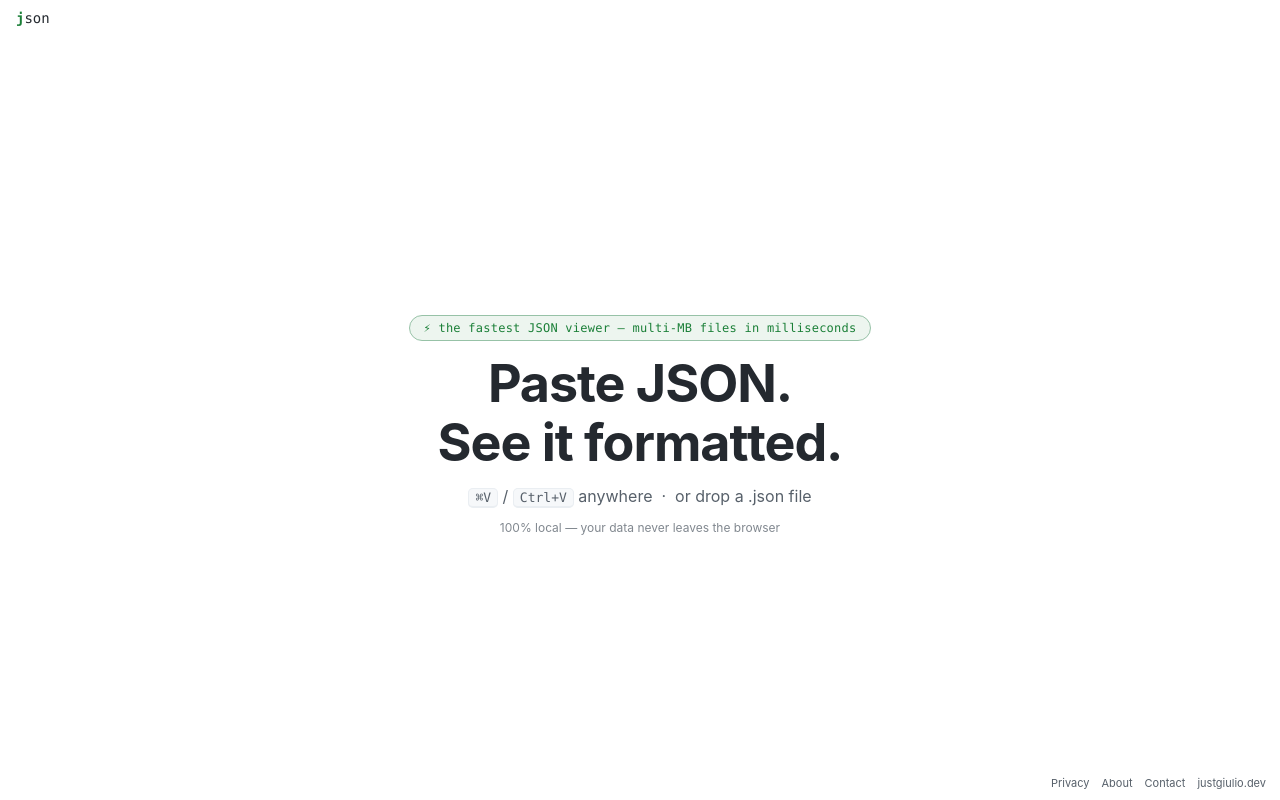
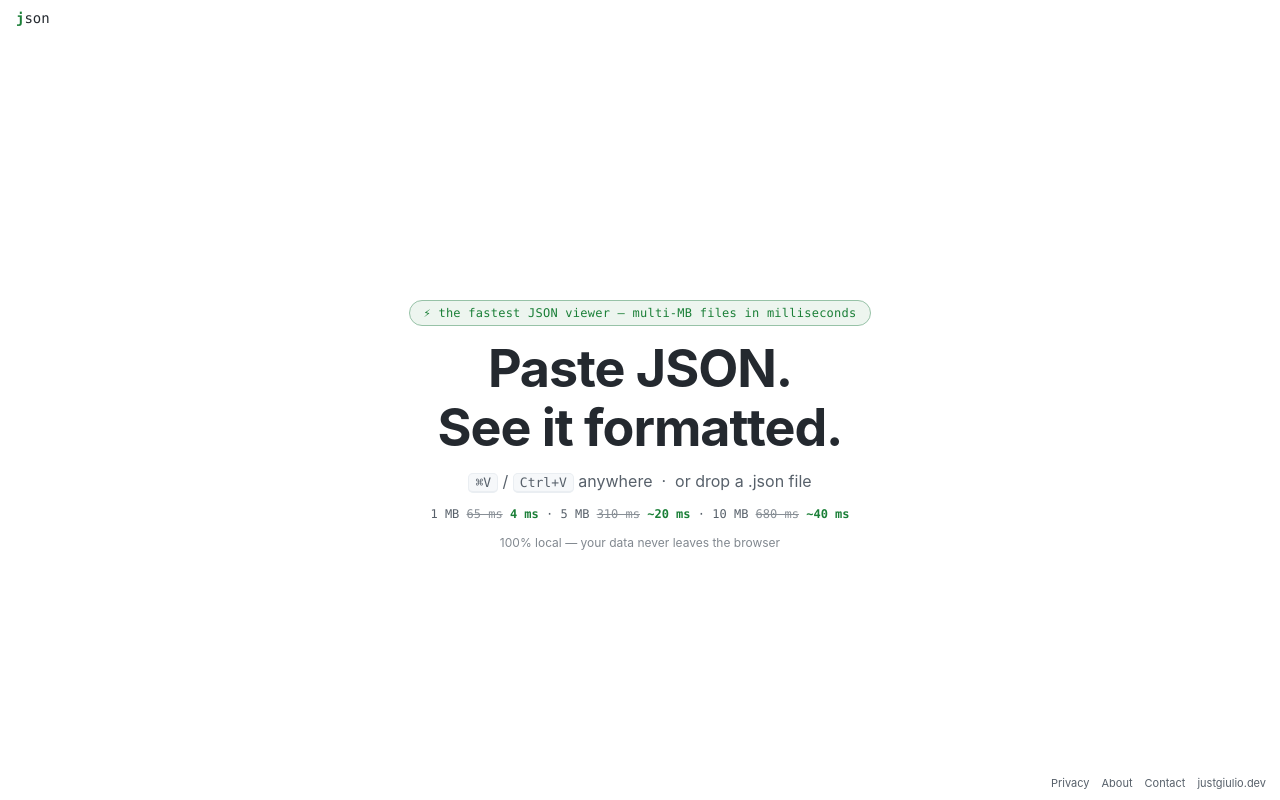
Before and after one commit to Remeic/pastejson, a website built with Vite: page index.html in a window 1280 px wide. Built offline with nearby package versions, Linux system fonts and the light colour scheme; some packages are replaced by stand-ins of ours.

Commit message:
feat: benchmark chips on landing (#31)
* feat: landing bench chips — 5MB ~20ms, 25KB gzipped, 0ms server

* feat: landing chips = time-by-size scale (100KB..10MB), measured min-of-7

* feat: bench chips -> single nowrap scale line, vw-clamped

* feat: landing line = struck typical full-render vs ours (measured Chrome vs pipeline)

```diff
--- a/index.html
+++ b/index.html
@@ -59,6 +59,9 @@
         background: color-mix(in srgb, var(--accent) 8%, var(--bg));
         padding: 5px 14px; border-radius: 999px; letter-spacing: 0.02em;
       }
+      .bench { margin: 2px 0 0; font-family: var(--mono); white-space: nowrap; font-size: clamp(9px, 2.7vw, 12px); color: var(--muted); }
+      .bench b { color: var(--accent); font-weight: 600; }
+      .bench s { opacity: 0.7; }
       [hidden] { display: none !important; }
       #foot { position: fixed; right: 14px; bottom: 10px; display: flex; gap: 12px; font-size: 11px; }
       #foot a { color: var(--muted); text-decoration: none; }
@@ -96,6 +99,7 @@
       <p class="claim">⚡ the fastest JSON viewer — multi-MB files in milliseconds</p>
       <h1>Paste JSON.<br />See it formatted.</h1>
       <p class="hint"><kbd>⌘V</kbd> / <kbd>Ctrl+V</kbd> anywhere &nbsp;·&nbsp; or drop a .json file</p>
+      <p class="bench" title="typical full-document render vs ours — paste to paint, min of runs">1 MB <s>65 ms</s> <b>4 ms</b> · 5 MB <s>310 ms</s> <b>~20 ms</b> · 10 MB <s>680 ms</s> <b>~40 ms</b></p>
       <p class="sub">100% local — your data never leaves the browser</p>
     </section>
 
```
